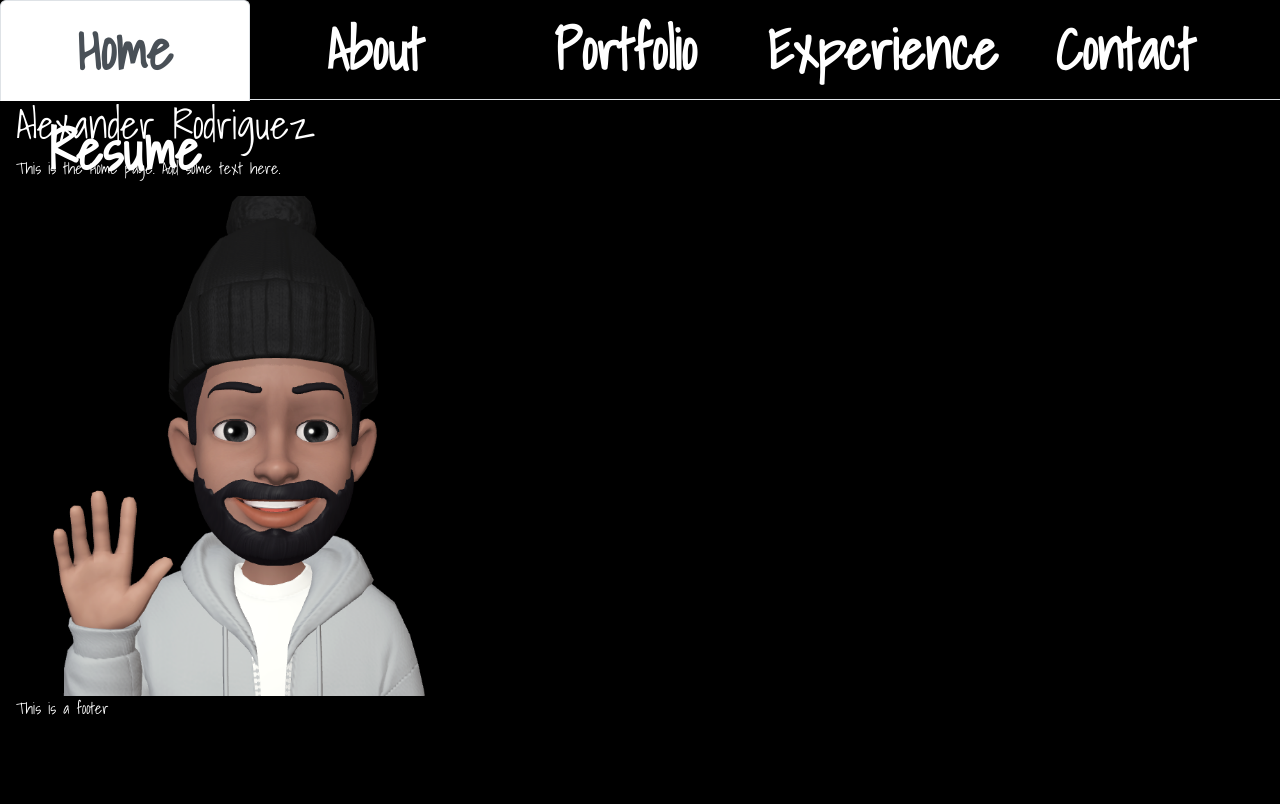
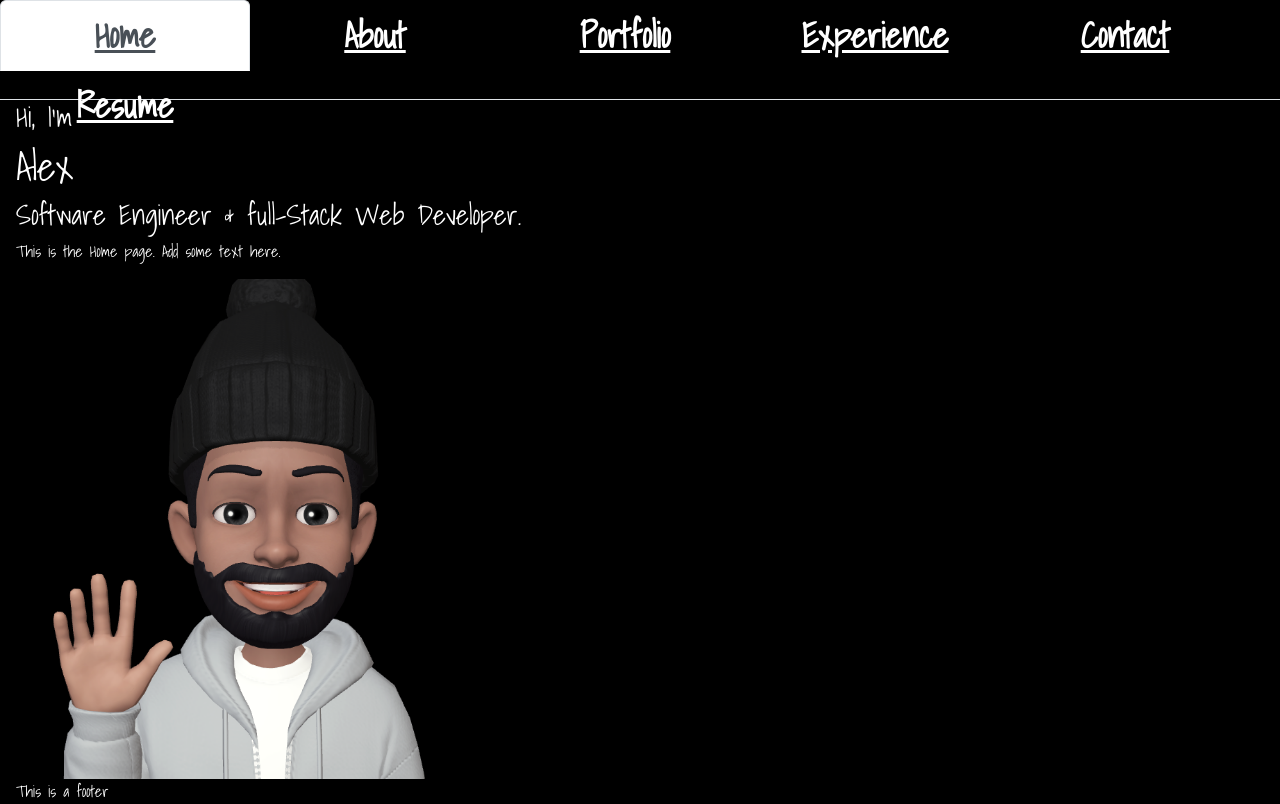
Before and after one commit to arrozconpollo220/Alex-Portfolio, a React (Vite) app: page / in a window 1280 px wide. Built offline with nearby package versions, Linux system fonts and the light colour scheme.

Commit message:
updated home.jsx file. adjusted text content

```diff
--- a/src/App.css
+++ b/src/App.css
@@ -13,7 +13,8 @@ ul {
 a.nav-link {
     color: white;
     width: 250px;
-    font-size: 55px;
+    font-size: 35px;
     font-weight: bolder;
     text-align: center;
+    text-decoration: underline
 }
--- a/src/pages/Home.jsx
+++ b/src/pages/Home.jsx
@@ -3,7 +3,9 @@ import Emoji1 from '../assets/Portfolio Alex.svg'
 export default function Home() {
     return (
       <div>
-        <h1>Alexander Rodriguez</h1>
+        <h3>Hi, I'm</h3>
+        <h1>Alex</h1>
+        <h3>Software Engineer & full-Stack Web Developer.</h3>
         <p>
             This is the Home page. Add some text here.
         </p>
```
